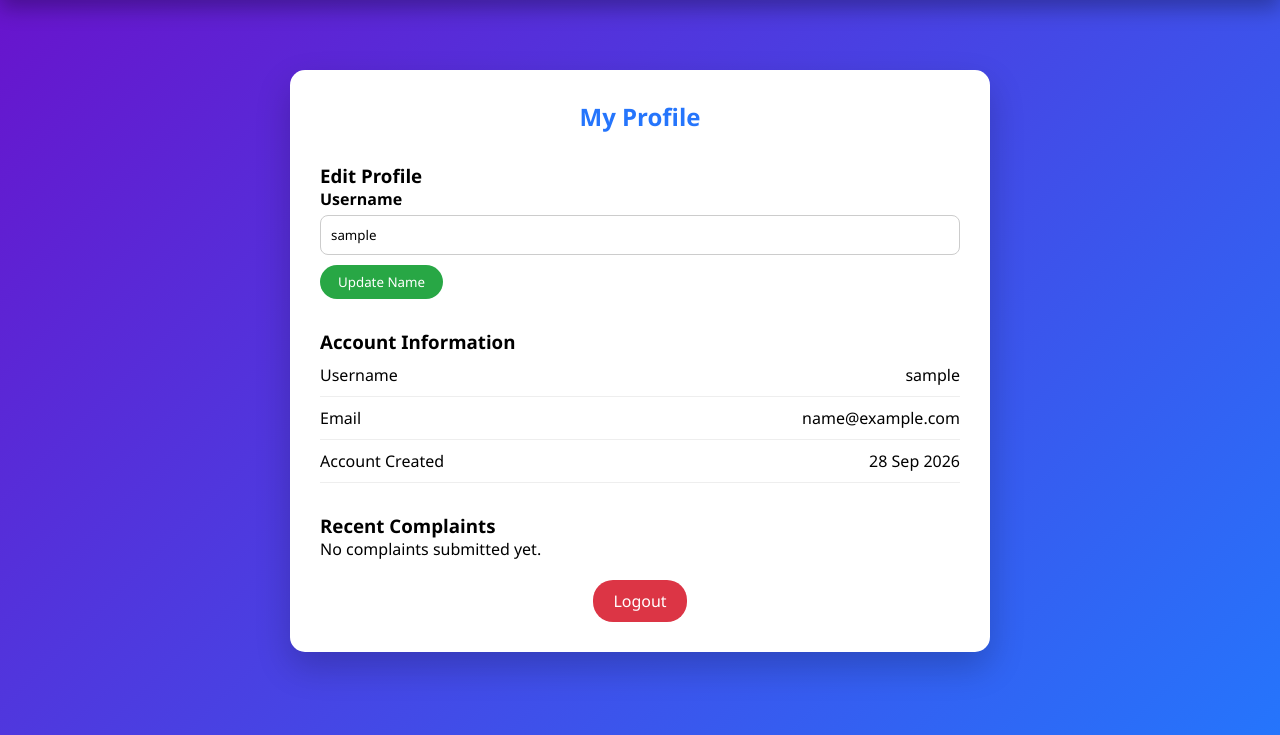
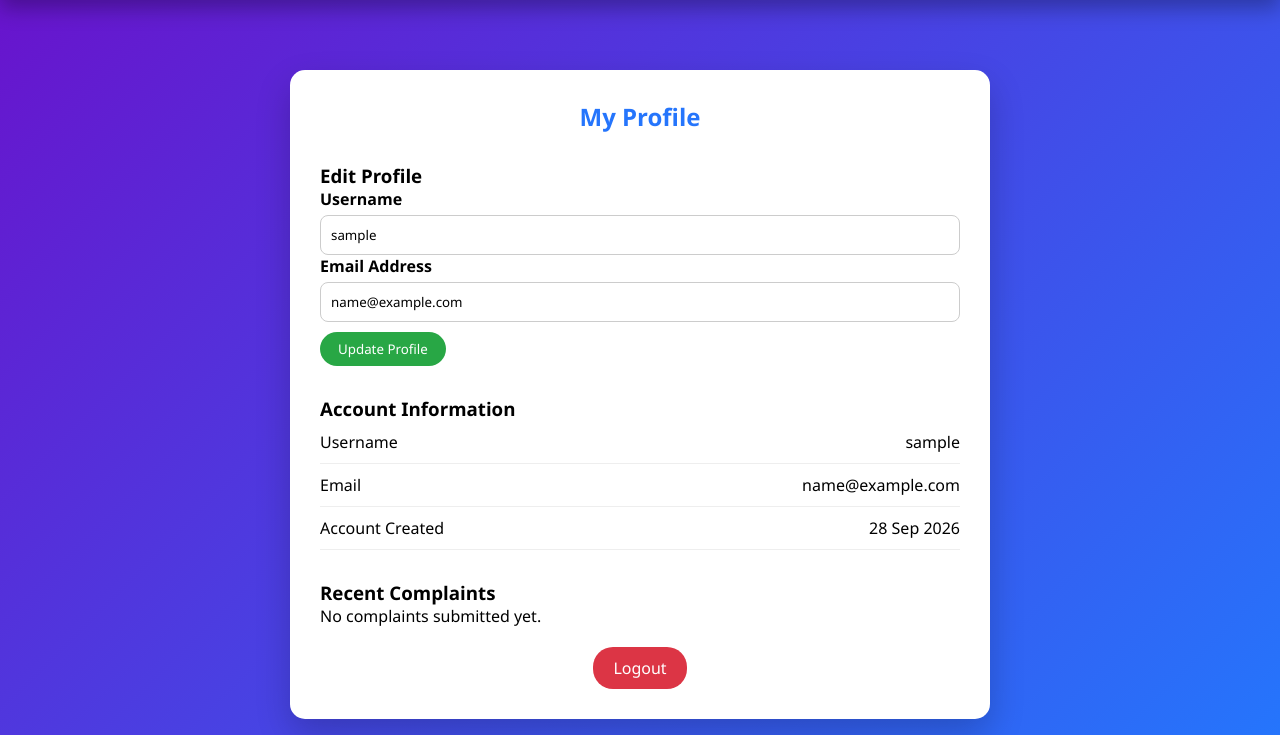
Before and after one commit to kjoshna7/complaint-management-system, a Django app: page /profile/ in a window 1280 px wide. Shown: the part 65-800 px from the top of the page. Run offline with Django 5.2, Linux system fonts and the light colour scheme; the visitor is signed in with stand-in values (Sample User, id 1); data that the repository does not hold is empty.

Commit message:
Implement user login and profile management

```diff
--- a/complaints/templates/complaints/login.html
+++ b/complaints/templates/complaints/login.html
@@ -198,8 +198,8 @@ text-decoration:none;
 <form method="POST">
 {% csrf_token %}
 
-<label>Email Address / Mobile Number</label>
-<input type="text" name="identifier" required autocomplete="username">
+<label>Email Address or Mobile Number</label>
+<input type="text" name="identifier" placeholder="Enter your email or mobile number" required autocomplete="username">
 
 <label>Password</label>
 <input type="password" name="password" required>
--- a/complaints/templates/complaints/profile.html
+++ b/complaints/templates/complaints/profile.html
@@ -70,6 +70,14 @@ color:#155724;
 font-weight:600;
 }
 
+.profile-error{
+margin:12px 0;
+padding:10px 12px;
+border-radius:8px;
+background:#f8d7da;
+color:#721c24;
+}
+
 .logout-btn{
 background:#dc3545;
 color:white;
@@ -107,15 +115,21 @@ margin-top:10px;
 {% if profile_updated %}
 <div class="profile-success">Profile updated successfully.</div>
 {% endif %}
+{% for error in profile_errors %}
+<div class="profile-error">{{ error }}</div>
+{% endfor %}
 
 <form method="POST">
 {% csrf_token %}
 
 <label>Username</label>
-<input type="text" name="username" value="{{ user.username }}">
+<input type="text" name="username" value="{{ form_username }}" required maxlength="150">
+
+<label>Email Address</label>
+<input type="email" name="email" value="{{ form_email }}" required maxlength="150" autocomplete="email">
 
 <button type="submit" class="btn">
-Update Name
+Update Profile
 </button>
 
 </form>
--- a/complaints/views.py
+++ b/complaints/views.py
@@ -404,13 +404,37 @@ def profile(request):
 
     user = request.user
     profile_updated = False
+    profile_errors = []
+    form_username = user.username
+    form_email = user.email
 
-    # Edit profile (only username)
+    # Edit profile details
     if request.method == "POST":
-        username = request.POST.get("username")
+        form_username = request.POST.get("username", "").strip()
+        form_email = request.POST.get("email", "").strip().lower()
 
-        if username:
-            user.username = username
+        if not form_username:
+            profile_errors.append("Please enter a username.")
+        elif len(form_username) > 150:
+            profile_errors.append("Username must be 150 characters or fewer.")
+        elif User.objects.filter(username__iexact=form_username).exclude(pk=user.pk).exists():
+            profile_errors.append("That username is already in use.")
+
+        if not form_email:
+            profile_errors.append("Please enter an email address.")
+        else:
+            try:
+                validate_email(form_email)
+            except ValidationError:
+                profile_errors.append("Please enter a valid email address.")
+            if User.objects.filter(
+                Q(email__iexact=form_email) | Q(username__iexact=form_email)
+            ).exclude(pk=user.pk).exists():
+                profile_errors.append("An account with this email already exists.")
+
+        if not profile_errors:
+            user.username = form_username
+            user.email = form_email
             user.save()
             profile_updated = True
 
@@ -421,6 +445,9 @@ def profile(request):
         "user": user,
         "recent_complaints": recent_complaints,
         "profile_updated": profile_updated,
+        "profile_errors": profile_errors,
+        "form_username": form_username,
+        "form_email": form_email,
     }
 
     return render(request, "complaints/profile.html", context)
```
